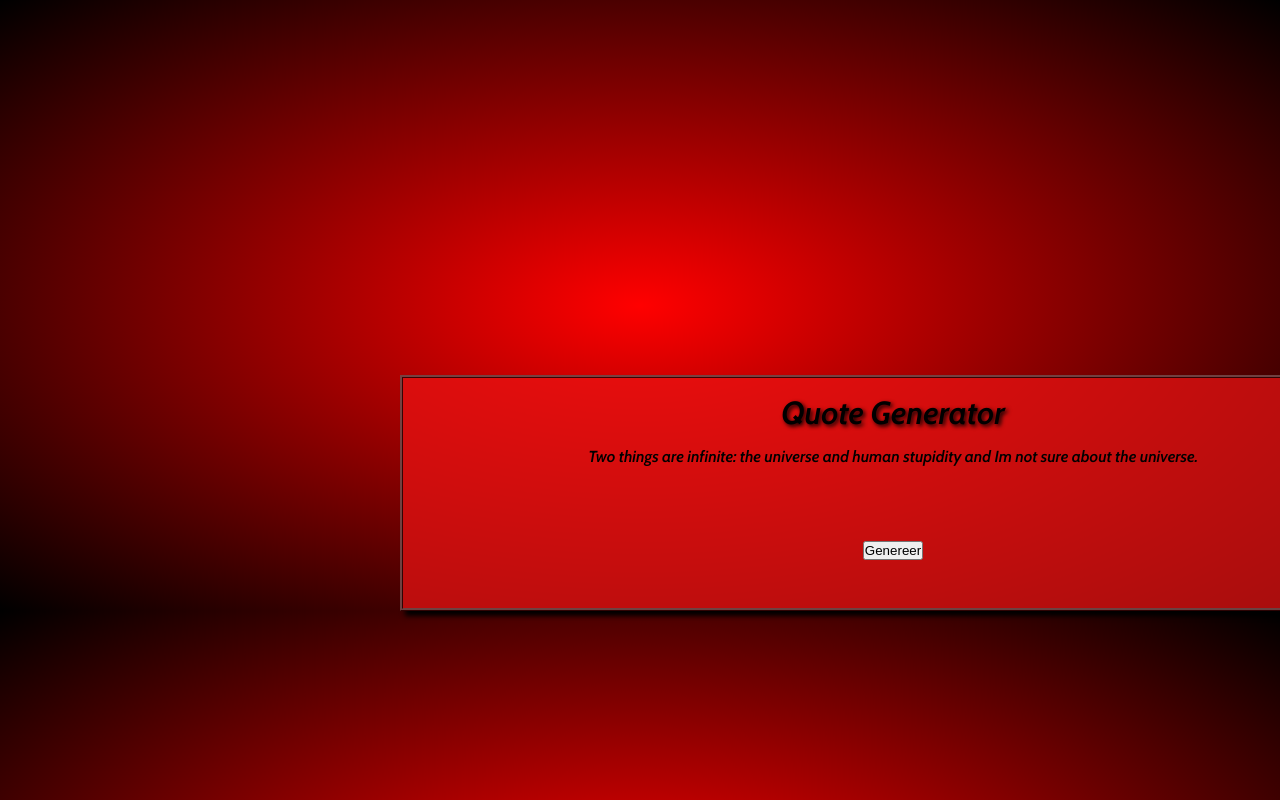
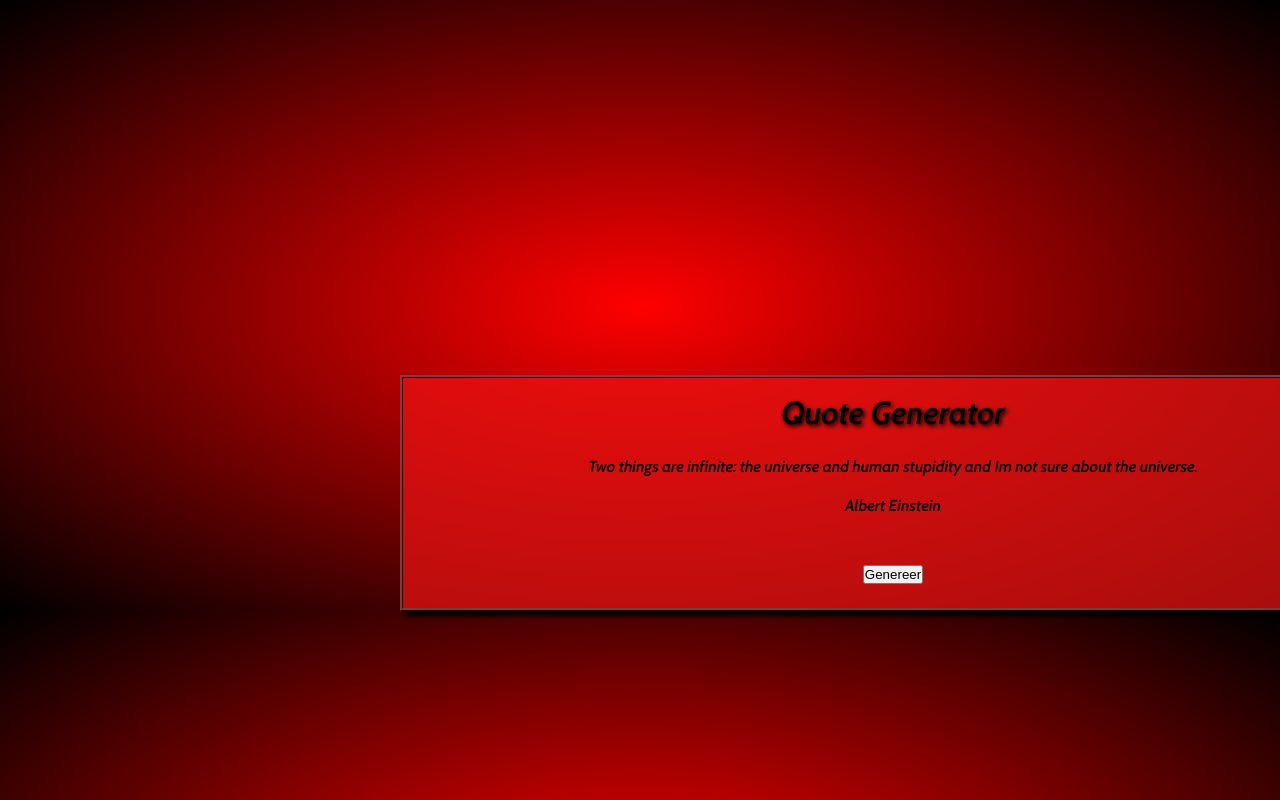
Before and after one commit to ESariROC/JS-Projecten-Portfolio, a plain HTML site: page genindex.html in a window 1280 px wide. Both pictures are taken after a click on the button "Genereer". Shown: the top 800 px of the page. Drawn offline with nearby package versions, Linux system fonts and the light colour scheme.

Commit message:
Quote Generator (author)

```diff
--- a/css/style.css
+++ b/css/style.css
@@ -24,9 +24,12 @@ h1 {
     margin-bottom: 15px;
 }
 .butQuote {
-    margin-top: 75px;
+    margin-top: 40px;
 }
 button:hover {
     width: 95px;
     font-size: larger;
 }
+p {
+    padding: 10px;
+}
--- a/genindex.html
+++ b/genindex.html
@@ -14,6 +14,7 @@
 <div id="wrapper">
     <h1>Quote Generator</h1>
     <p class="quote"></p>
+    <p class="author"></p>
     <button class="butQuote">Genereer</button>
 </div>
 <script src="/js/quotegen.js"></script>
--- a/js/quotegen.js
+++ b/js/quotegen.js
@@ -1,21 +1,26 @@
 const theQuotes = [
     {
-        quote: 'Be yourself; everyone else is already taken.',
+        quote: 'Be yourself, everyone else is already taken.',
+        author: 'Oscar Wilde'
     },
     {
         quote: 'Two things are infinite: the universe and human stupidity and Im not sure about the universe.',
+        author: 'Albert Einstein'
     },
     {
         quote: 'A room without books is like a body without a soul.',
+        author: 'Marcus Tullius Cicero'
     },
     {
         quote: 'Be the change that you wish to see in the world.',
+        author: 'Mahatma Gandhi'
     },
 ];
 
 const button = document.querySelector('.butQuote');
+const para = document.querySelector('.quote');
+const authorFrom = document.querySelector('.author');
 button.addEventListener('click', mijnFunctie);
-const para = document.querySelector('.quote');
 
 function mijnFunctie() {
     for (let i = 0; i < theQuotes.length; i++) {
@@ -24,7 +29,8 @@ function mijnFunctie() {
         //RANDOM QUOTE
         const getQuoteNo = Math.floor(Math.random([i]) * theQuotes.length);
         const useQuote = theQuotes[getQuoteNo];
-        para.innerHTML = useQuote.quote
+        para.innerHTML = useQuote.quote;
+        authorFrom.innerHTML = useQuote.author;
 
     }
 
```
